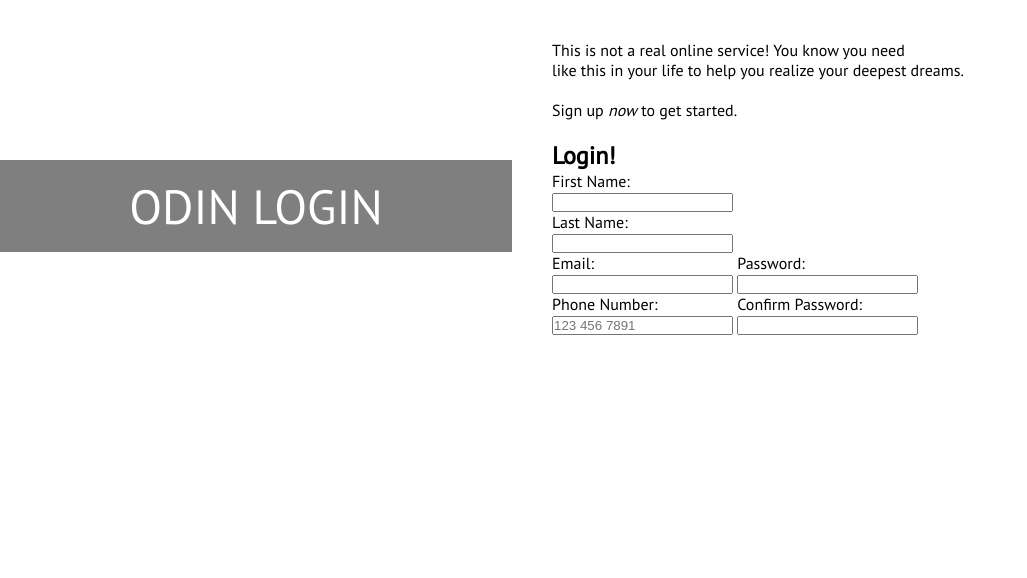
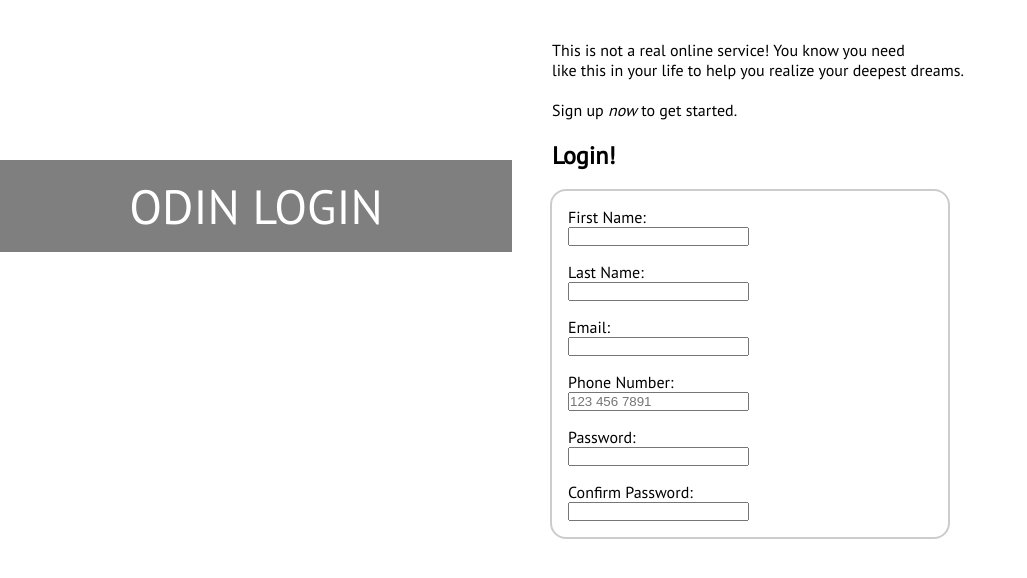
Before and after one commit to immk2011/sign-up-form, a plain HTML site: page index.html in a window 1280 px wide. Shown: the whole page, without its empty margins (0-1027 px from the left). Drawn offline with Linux system fonts and the light colour scheme.

Commit message:
Completed styling

```diff
--- a/index.html
+++ b/index.html
@@ -18,29 +18,35 @@
 
         <div class="login-section">
             <form action="/" method="post">
-                <div class="block">
+            <ul>
+                <li>
                     <label for="first-name">First Name:</label>
                     <input type="text" id="name" name="first_name">
-
+                </li>
+                <li>
                     <label for="last-name">Last Name:</label>
                     <input type="text" id="name" name="last_name">
-                </div>
+                </li>
 
-                <div class="block">
+                <li>
                     <label for="email">Email:</label>
                     <input type="email" id="mail" name="user_email">
-
+                </li>
+                <li>
                     <label for="phone-number">Phone Number:</label>
                     <input type="number" id="phone-number" name="user_number" placeholder="123 456 7891" pattern="[0-9]{3} [0-9]{3} [0-9]{4}">
-                </div>
+                </li>
 
-                <div class="block">
+                <li>
                     <label for="pass">Password:</label>
                     <input type="password" id="pass" name="user_password">
-
+                </li>
+                <li>
                     <label for="pass-true">Confirm Password:</label>
                     <input type="password" id="pass-true" name="confirm_password">
-                </div>
+                </li>
+
+            </ul>
             </form>
         </div>
     </div>
--- a/style.css
+++ b/style.css
@@ -40,13 +40,37 @@ body {
 }
 
 .top-paragraph h2 {
-    margin-top: 20px;
+    margin: 20px 0px;
 }
 
-.login-section div + div {
-    display: inline-block;
+.login-section {
+
+}
+/* Form Section */
+
+form {
+    margin: 0 auto;
+    width: 400px;
+    /* Outline */
+    padding: 1em;
+    border: 2px solid #ccc;
+    border-radius: 1em;
+    margin: -2px;
 }
 
-.block label{
+ul {
+    list-style: none;
+}
+
+form li + li {
+    margin-top: 1em;
+}
+
+input, label {
     display: block;
 }
+
+label {
+    display: inline-block;
+    width: 150px;
+}
```
